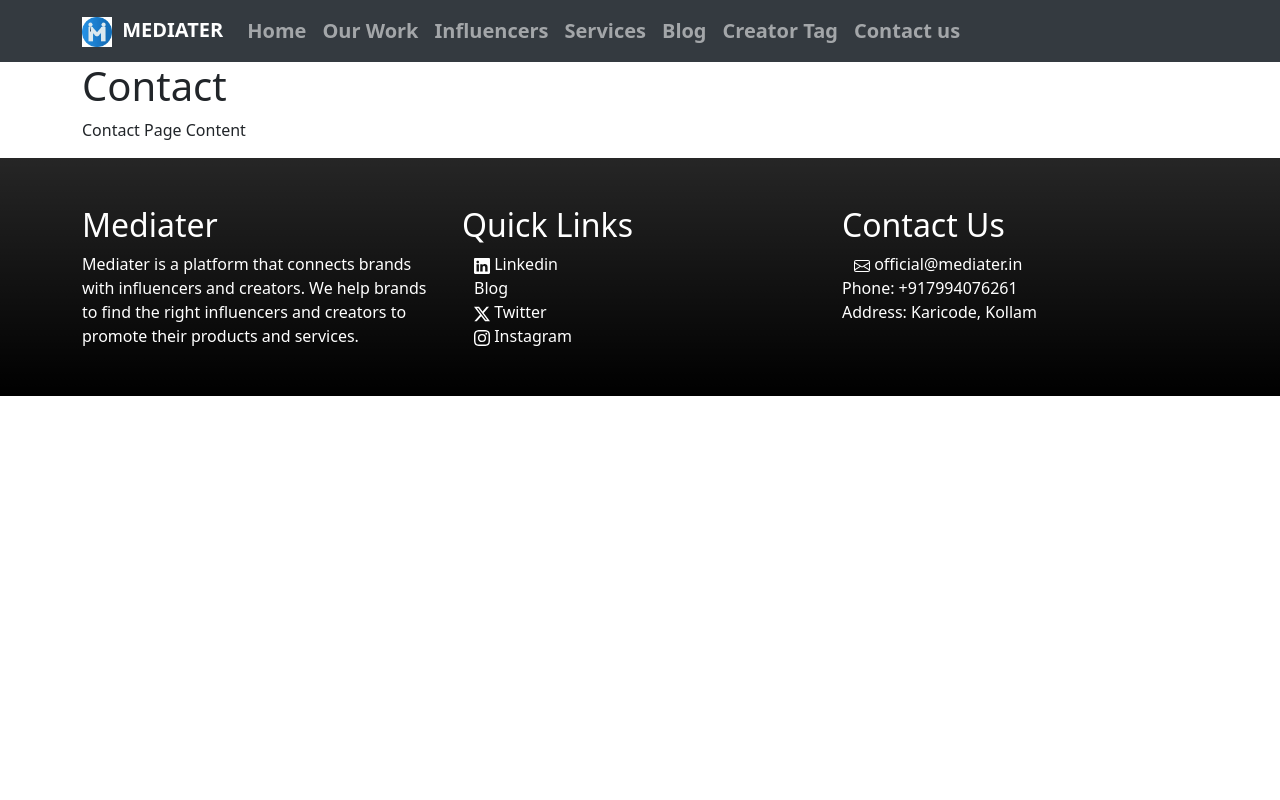
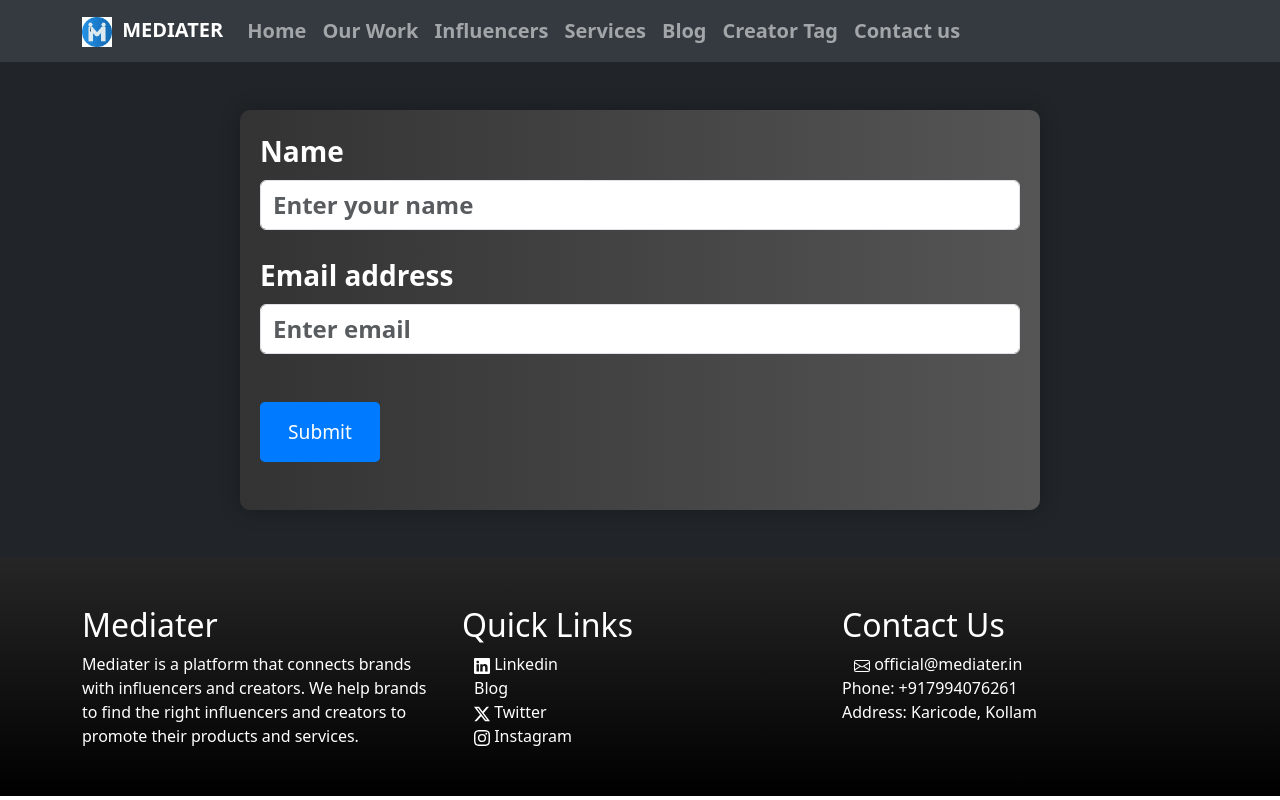
Before and after one commit to tanmay-vig/mediater, a React (Vite) app: page /contact in a window 1280 px wide. Built offline with nearby package versions, Linux system fonts and the light colour scheme.

Commit message:
contact-page

```diff
--- a/src/pages/Contact.jsx
+++ b/src/pages/Contact.jsx
@@ -1,15 +1,119 @@
+// Form.js
 
+import { useState } from 'react';
+import { Form } from 'react-bootstrap';
+import styled from 'styled-components';
+import { motion } from 'framer-motion';
 
-import {Container} from 'react-bootstrap'
+// Styled components for custom styles
+const FormContainer = styled.div`
+  max-width: 800px;
+  margin: 0 auto;
+`;
 
+const StyledForm = styled(Form)`
+  background: linear-gradient(to right, #333, #555); /* Gradient background */
+  padding: 20px;
+  border-radius: 10px;
+  box-shadow: 0 0 20px rgba(0, 0, 0, 0.3);
+  min-height: 400px;
+`;
 
-export default function Contact() {
+const SubmitButton = styled(motion.button)`
+  background-color: #007bff;
+  color: #fff;
+  border: none;
+  padding: 10px 20px;
+  border-radius: 5px;
+  cursor: pointer;
+  min-width: 120px;
+  min-height: 60px;
+  font-size: 1.2rem;
+`;
+
+const FormError = styled.div`
+  color: red;
+  margin-top: 5px;
+`;
+
+const Contact = () => {
+  const [formData, setFormData] = useState({ name: '', email: '' });
+  const [formErrors, setFormErrors] = useState({ name: '', email: '' });
+
+  const handleChange = (e) => {
+    const { name, value } = e.target;
+    setFormData((prevData) => ({
+      ...prevData,
+      [name]: value,
+    }));
+  };
+
+  const handleSubmit = (e) => {
+    e.preventDefault();
+    const errors = {};
+    if (!formData.name.trim()) {
+      errors.name = 'Name is required';
+    }
+    if (!formData.email.trim()) {
+      errors.email = 'Email is required';
+    } else if (!/^\S+@\S+\.\S+$/.test(formData.email)) {
+      errors.email = 'Invalid email format';
+    }
+    setFormErrors(errors);
+
+    // If no errors, submit form
+    if (Object.keys(errors).length === 0) {
+      // Your form submission logic here
+      console.log('Form submitted:', formData);
+    }
+  };
+
   return (
-    <>
-        <Container>
-            <h1>Contact</h1>
-            <p>Contact Page Content</p>
-        </Container>
-    </>
-  )
-}
+    <div className='bg-dark py-5'>
+    <FormContainer>
+      <StyledForm onSubmit={handleSubmit}>
+        <Form.Group controlId="formName">
+          <Form.Label className='text-white fw-bold fs-3'>Name</Form.Label>
+          <Form.Control
+            type="text"
+            name="name"
+            placeholder="Enter your name"
+            value={formData.name}
+            onChange={handleChange}
+            isInvalid={!!formErrors.name} className='fw-bold fs-4'
+          />
+          <Form.Control.Feedback type="invalid">
+            {formErrors.name}
+          </Form.Control.Feedback>
+        </Form.Group>
+        <br />
+        <Form.Group controlId="formEmail">
+          <Form.Label className='text-white fw-bold fs-3'>Email address</Form.Label>
+          <Form.Control
+            type="email"
+            name="email"
+            placeholder="Enter email"
+            value={formData.email}
+            onChange={handleChange}
+            isInvalid={!!formErrors.email} className='fw-bold fs-4'
+          />
+          <Form.Control.Feedback type="invalid">
+            {formErrors.email}
+          </Form.Control.Feedback>
+        </Form.Group>
+
+        <br />  <br />
+        <SubmitButton
+          type="submit"
+          whileHover={{ scale: 1.1 }}
+          whileTap={{ scale: 0.9 }}
+        >
+          Submit
+        </SubmitButton>
+      </StyledForm>
+    </FormContainer>
+    </div>
+  );
+};
+
+export default Contact;
```
